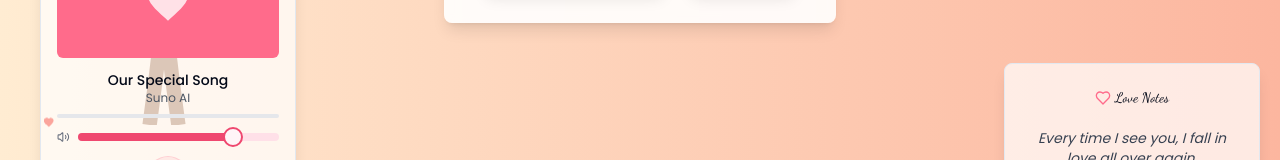
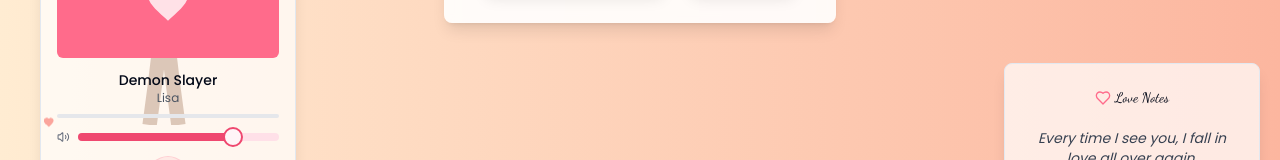
Before and after one commit to aachcoder47/anushka-love-website, a React (Vite) app: page / in a window 1280 px wide. Shown: the part 507-667 px from the top of the page. Built offline with nearby package versions, Linux system fonts and the light colour scheme.

Commit message:
Update music player song
Replace the current song with a new one.

```diff
--- a/src/components/MusicPlayer.tsx
+++ b/src/components/MusicPlayer.tsx
@@ -1,3 +1,4 @@
+
 import { useState, useRef, useEffect } from 'react';
 import { Play, Pause, SkipForward, SkipBack, Music, Volume2 } from 'lucide-react';
 import { Card, CardContent } from "@/components/ui/card";
@@ -7,11 +8,11 @@ import { Slider } from "@/components/ui/slider";
 
 const playlist = [
   {
-    title: "Our Special Song",
-    artist: "Suno AI",
-    duration: "3:14",
+    title: "Demon Slayer",
+    artist: "Lisa",
+    duration: "3:45",
     color: "#FF6B8B",
-    url: "https://suno.com/song/05131f65-5ee9-49d9-8de2-05209df51b24?sh=uGFEg31L9Ee4953e"
+    url: "https://vzrudezrrthtkmevnwzc.supabase.co/storage/v1/object/public/music//Demon%20Slayer%20OpM5.wav"
   },
   {
     title: "Perfect",
```
